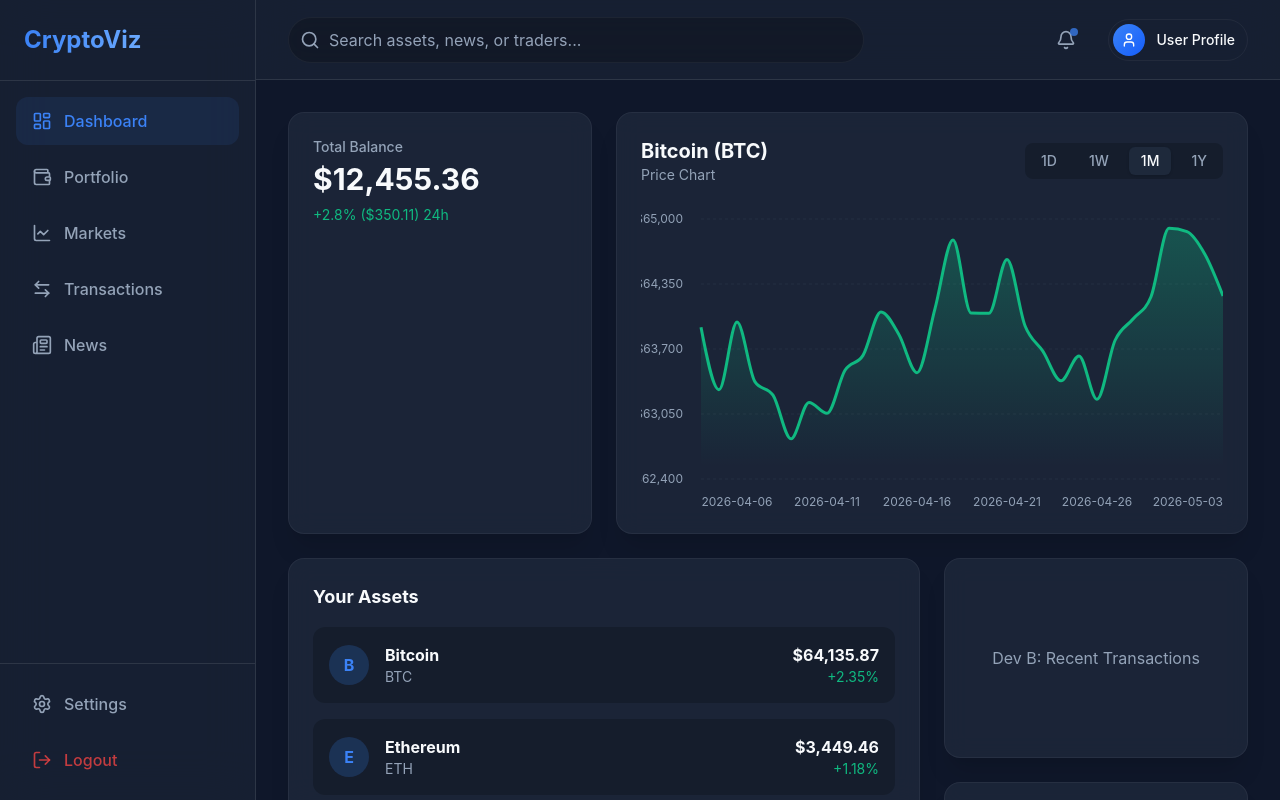
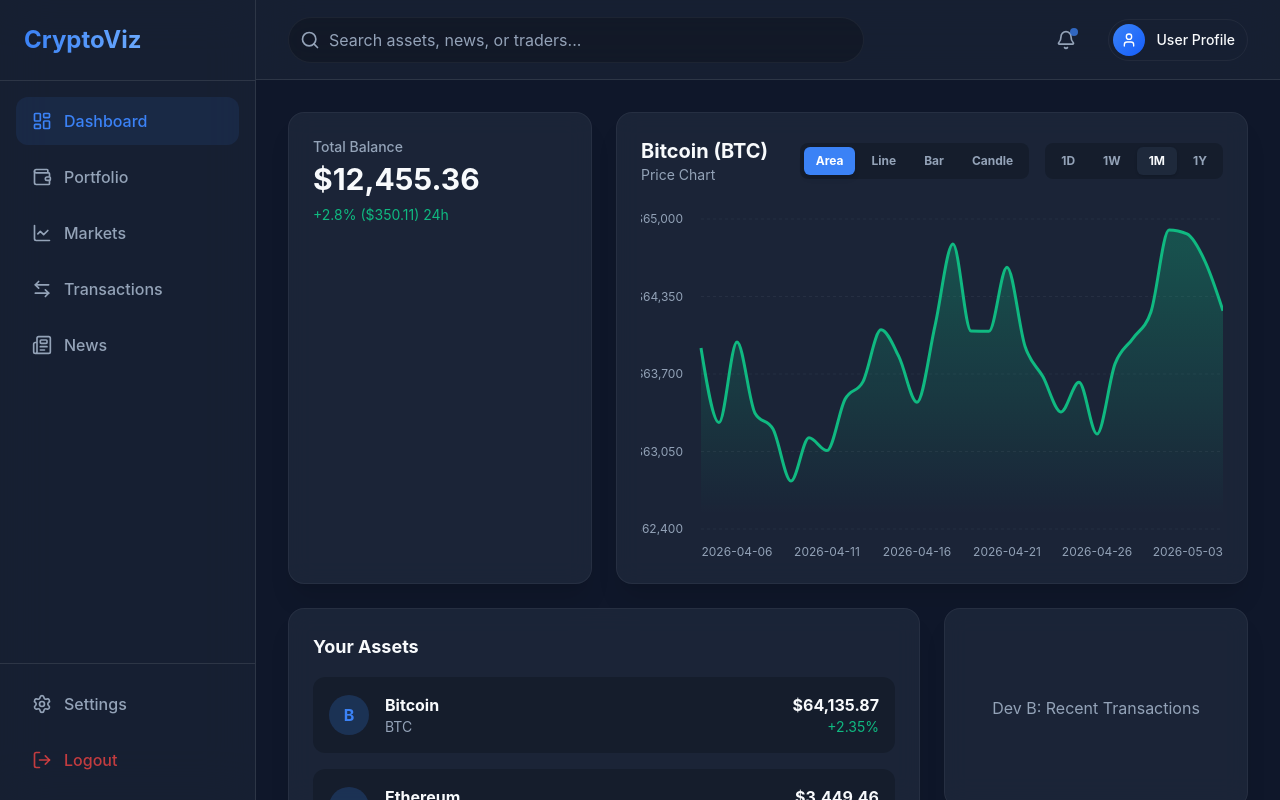
Before and after one commit to shajo5318008/crypto-dashboard, a React (Vite) app: page / in a window 1280 px wide. Built offline with nearby package versions, Linux system fonts and the light colour scheme.

Commit message:
Add Chart Type Toggle and AnyChart Candlestick

```diff
--- a/package.json
+++ b/package.json
@@ -10,6 +10,8 @@
     "preview": "vite preview"
   },
   "dependencies": {
+    "anychart": "^8.14.1",
+    "anychart-react": "^1.4.1",
     "clsx": "^2.1.1",
     "lucide-react": "^1.14.0",
     "react": "^19.2.5",
--- a/src/components/dashboard/MainChart.jsx
+++ b/src/components/dashboard/MainChart.jsx
@@ -1,33 +1,84 @@
 import React, { useState } from 'react';
-import { AreaChart, Area, XAxis, YAxis, CartesianGrid, Tooltip, ResponsiveContainer } from 'recharts';
+import { AreaChart, Area, LineChart, Line, BarChart, Bar, XAxis, YAxis, CartesianGrid, Tooltip, ResponsiveContainer } from 'recharts';
+import AnyChart from 'anychart-react';
+import anychart from 'anychart';
 import { CHART_DATA } from '../../data/mockData';
 
 const MainChart = () => {
   const [timeframe, setTimeframe] = useState('1M');
+  const [chartType, setChartType] = useState('Area');
+
   const data = CHART_DATA[timeframe];
+  const timeframes = ['1D', '1W', '1M', '1Y'];
+  const chartTypes = ['Area', 'Line', 'Bar', 'Candle'];
 
-  // Determine if the trend is up or down to change the chart color
+  // Trend detection for Recharts colors
   const isTrendUp = data.length > 0 && data[data.length - 1].value >= data[0].value;
-  const strokeColor = isTrendUp ? '#10B981' : '#EF4444'; // success or danger
+  const strokeColor = isTrendUp ? '#10B981' : '#EF4444';
   const fillColor = isTrendUp ? 'rgba(16, 185, 129, 0.2)' : 'rgba(239, 68, 68, 0.2)';
 
-  const timeframes = ['1D', '1W', '1M', '1Y'];
+  // AnyChart configuration for Candlestick
+  let anyChartInstance = null;
+  if (chartType === 'Candle') {
+    const candleData = data.map(item => [item.time, item.open, item.high, item.low, item.close]);
+    anyChartInstance = anychart.candlestick();
+    anyChartInstance.data(candleData);
+
+    // Dark mode styling
+    anyChartInstance.background().fill("transparent");
+    anyChartInstance.xAxis().labels().fontColor("#94A3B8");
+    anyChartInstance.yAxis().labels().fontColor("#94A3B8");
+    anyChartInstance.xAxis().stroke("rgba(255,255,255,0.1)");
+    anyChartInstance.yAxis().stroke("rgba(255,255,255,0.1)");
+
+    // Candle colors
+    const series = anyChartInstance.getSeries(0);
+    series.fallingFill("#EF4444", 1);
+    series.fallingStroke("#EF4444", 1);
+    series.risingFill("#10B981", 1);
+    series.risingStroke("#10B981", 1);
+  }
+
+  // Common Recharts props
+  const rechartsMargin = { top: 10, right: 0, left: 0, bottom: 0 };
+  const RechartsXAxis = <XAxis dataKey="time" axisLine={false} tickLine={false} tick={{ fill: '#94A3B8', fontSize: 12 }} dy={10} />;
+  const RechartsYAxis = <YAxis domain={['auto', 'auto']} axisLine={false} tickLine={false} tick={{ fill: '#94A3B8', fontSize: 12 }} tickFormatter={(value) => `$${value.toLocaleString()}`} dx={-10} />;
+  const RechartsTooltip = <Tooltip contentStyle={{ backgroundColor: '#1E293B', border: '1px solid rgba(255,255,255,0.1)', borderRadius: '8px' }} itemStyle={{ color: '#F8FAFC' }} labelStyle={{ color: '#94A3B8', marginBottom: '4px' }} />;
+  const RechartsGrid = <CartesianGrid strokeDasharray="3 3" stroke="rgba(255,255,255,0.05)" vertical={false} />;
 
   return (
     <div className="glass p-6 rounded-2xl w-full h-full flex flex-col">
-      <div className="flex items-center justify-between mb-6">
+      <div className="flex flex-col sm:flex-row items-start sm:items-center justify-between mb-6 gap-4">
         <div>
           <h3 className="text-xl font-bold">Bitcoin (BTC)</h3>
           <p className="text-muted text-sm">Price Chart</p>
         </div>
 
+        <div className="flex flex-wrap items-center gap-4">
+          {/* Chart Type Toggle */}
+          <div className="flex space-x-1 bg-black/20 p-1 rounded-lg">
+            {chartTypes.map((type) => (
+              <button
+                key={type}
+                onClick={() => setChartType(type)}
+                className={`px-3 py-1.5 text-xs font-bold rounded-md transition-all ${
+                  chartType === type
+                    ? 'bg-primary text-white shadow-md'
+                    : 'text-muted hover:text-text hover:bg-white/5'
+                }`}
+              >
+                {type}
+              </button>
+            ))}
+          </div>
+
           {/* Timeframe Filters */}
-        <div className="flex space-x-2 bg-black/20 p-1 rounded-lg">
+          <div className="flex space-x-1 bg-black/20 p-1 rounded-lg">
             {timeframes.map((tf) => (
               <button
                 key={tf}
                 onClick={() => setTimeframe(tf)}
-              className={`px-3 py-1 text-sm font-medium rounded-md transition-colors ${
+                className={`px-3 py-1.5 text-xs font-bold rounded-md transition-all ${
                   timeframe === tf
                     ? 'bg-surface text-text shadow-sm'
                     : 'text-muted hover:text-text hover:bg-white/5'
@@ -38,48 +89,47 @@ const MainChart = () => {
             ))}
           </div>
         </div>
+      </div>
 
-      <div className="flex-1 min-h-[300px] w-full">
+      <div className="flex-1 min-h-[350px] w-full">
+        {chartType === 'Area' && (
           <ResponsiveContainer width="100%" height="100%">
-          <AreaChart data={data} margin={{ top: 10, right: 0, left: 0, bottom: 0 }}>
+            <AreaChart data={data} margin={rechartsMargin}>
               <defs>
                 <linearGradient id="colorValue" x1="0" y1="0" x2="0" y2="1">
                   <stop offset="5%" stopColor={strokeColor} stopOpacity={0.3}/>
                   <stop offset="95%" stopColor={strokeColor} stopOpacity={0}/>
                 </linearGradient>
               </defs>
-            <CartesianGrid strokeDasharray="3 3" stroke="rgba(255,255,255,0.05)" vertical={false} />
-            <XAxis
-              dataKey="time"
-              axisLine={false}
-              tickLine={false}
-              tick={{ fill: '#94A3B8', fontSize: 12 }}
-              dy={10}
-            />
-            <YAxis
-              domain={['auto', 'auto']}
-              axisLine={false}
-              tickLine={false}
-              tick={{ fill: '#94A3B8', fontSize: 12 }}
-              tickFormatter={(value) => `$${value.toLocaleString()}`}
-              dx={-10}
-            />
-            <Tooltip
-              contentStyle={{ backgroundColor: '#1E293B', border: '1px solid rgba(255,255,255,0.1)', borderRadius: '8px' }}
-              itemStyle={{ color: '#F8FAFC' }}
-              labelStyle={{ color: '#94A3B8', marginBottom: '4px' }}
-            />
-            <Area
-              type="monotone"
-              dataKey="value"
-              stroke={strokeColor}
-              strokeWidth={3}
-              fillOpacity={1}
-              fill="url(#colorValue)"
-              animationDuration={1500}
-            />
+              {RechartsGrid}{RechartsXAxis}{RechartsYAxis}{RechartsTooltip}
+              <Area type="monotone" dataKey="value" stroke={strokeColor} strokeWidth={3} fillOpacity={1} fill="url(#colorValue)" animationDuration={1000} />
             </AreaChart>
           </ResponsiveContainer>
+        )}
+
+        {chartType === 'Line' && (
+          <ResponsiveContainer width="100%" height="100%">
+            <LineChart data={data} margin={rechartsMargin}>
+              {RechartsGrid}{RechartsXAxis}{RechartsYAxis}{RechartsTooltip}
+              <Line type="monotone" dataKey="value" stroke={strokeColor} strokeWidth={3} dot={false} animationDuration={1000} />
+            </LineChart>
+          </ResponsiveContainer>
+        )}
+
+        {chartType === 'Bar' && (
+          <ResponsiveContainer width="100%" height="100%">
+            <BarChart data={data} margin={rechartsMargin}>
+              {RechartsGrid}{RechartsXAxis}{RechartsYAxis}{RechartsTooltip}
+              <Bar dataKey="value" fill={strokeColor} radius={[4, 4, 0, 0]} animationDuration={1000} />
+            </BarChart>
+          </ResponsiveContainer>
+        )}
+
+        {chartType === 'Candle' && anyChartInstance && (
+          <div className="w-full h-full" style={{ minHeight: '350px' }}>
+            <AnyChart instance={anyChartInstance} width="100%" height="100%" />
+          </div>
+        )}
       </div>
     </div>
   );
```
Also changed, not shown: 1 other file (tests, documents, lock files or other folders). Lines whose indentation alone changed are shown as unchanged.
